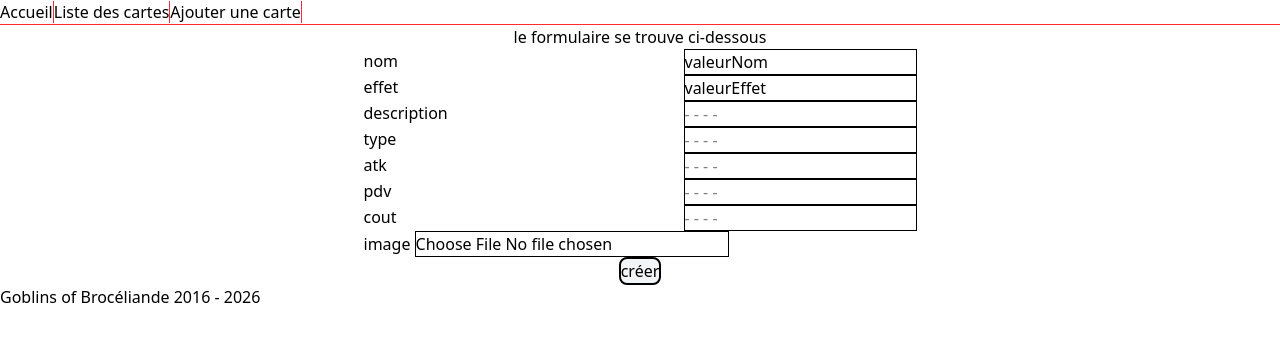
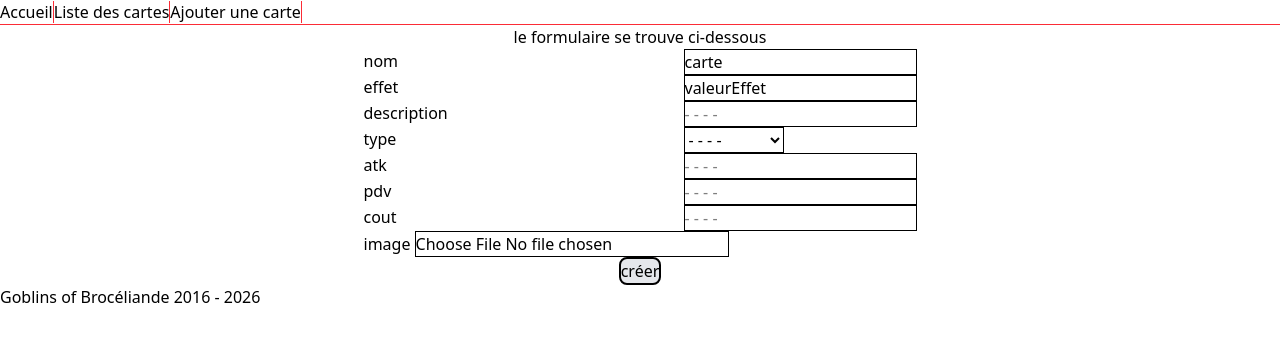
Before and after one commit to NilsGouraud/cardsFront, an Angular app: page /ajouter in a window 1280 px wide. Shown: the top 342 px of the page. Built offline with nearby package versions, Linux system fonts and the light colour scheme.

Commit message:
cannot add a ritual or instant with hp/atk anymore

```diff
--- a/src/app/ajouter.html
+++ b/src/app/ajouter.html
@@ -36,15 +36,42 @@
 
     <label class="flex" for="type"
       ><span class="block w-xs">type</span>
-      <input
+      <select
         id="description"
         class="border-black-500 border-1"
-        type="text"
         formControlName="type"
         placeholder="- - - -"
+      >
+        <option value="">- - - -</option>
+        <option value="créature">créature</option>
+        <option value="éphémère">éphémère</option>
+        <option value="rituel">rituel</option>
+      </select>
+    </label>
+
+    @if (formulaire.value.type === 'éphémère' || formulaire.value.type === 'rituel') {
+      <label class="flex" for=""
+        ><span class="block w-xs text-gray-400">atk</span>
+        <input
+          class="border-gray-400 border-1"
+          type="number"
+          placeholder="- - - -"
+          formControlName="atk"
+          [disabled]="true"
         />
       </label>
 
+      <label class="flex" for=""
+        ><span class="block w-xs text-gray-400">pdv</span>
+        <input
+          class="border-gray-400 border-1"
+          type="number"
+          placeholder="- - - -"
+          formControlName="pdv"
+          [disabled]="true"
+        />
+      </label>
+    } @else {
       <label class="flex" for="atk"
         ><span class="block w-xs">atk</span>
         <input
@@ -66,6 +93,7 @@
           placeholder="- - - -"
         />
       </label>
+    }
 
     <label class="flex" for="cout"
       ><span class="block w-xs">cout</span>
@@ -91,7 +119,7 @@
   <button
     (click)="sendForm()"
     [disabled]="!formulaire.valid"
-    class="hover:cursor-pointer hover:bg-white bg-gray-100 border-2 border-black-500 rounded-lg mx-10"
+    class="transition-all duration-200 hover:cursor-pointer hover:bg-white hover:tracking-wider bg-gray-200 border-2 border-black-500 rounded-lg mx-10"
   >
     créer
   </button>
--- a/src/app/ajouter.ts
+++ b/src/app/ajouter.ts
@@ -9,7 +9,7 @@ import { ReactiveFormsModule } from '@angular/forms';
 })
 export class ajouter {
   formulaire = new FormGroup({
-    nom: new FormControl('valeurNom', Validators.required),
+    nom: new FormControl('carte', Validators.required),
     effet: new FormControl('valeurEffet'),
     description: new FormControl(''),
     type: new FormControl(''),
--- a/src/app/liste.html
+++ b/src/app/liste.html
@@ -1,7 +1,7 @@
 <main class="flex flex-wrap">
   <span>this is dedicated to the list</span>
   @for (c of cards(); track $index) {
-    <article class="m-1 border-1 w-71 h-100 bg-amber-100">
+    <article class="m-1 border-1 w-71 h-100 bg-amber-100" (click)="displayCardInOverlay($event)">
       <div class="flex justify-between w-71 h-7">
         <div class="px-1">{{ c.nom }}</div>
         <div class="px-1">{{ c.cout }}</div>
@@ -14,7 +14,7 @@
         height="200"
         class="object-cover w-71 h-50 ring-1"
       />
-      <div class="ring-1">{{ c.type }}placeholder</div>
+      <div class="ring-1">{{ c.type }}</div>
       <div class="flex flex-col justify-around w-71 h-30 ring-1">
         <div class="">{{ c.effet }}</div>
         <div class="">{{ c.description }}</div>
@@ -24,7 +24,7 @@
         <div></div>
         <div class="flex px-1">
           <div class="">{{ c.atk }}</div>
-          |
+          <span class="whitespace-pre"> | </span>
           <div class="">{{ c.pdv }}</div>
         </div>
       </div>
--- a/src/app/liste.ts
+++ b/src/app/liste.ts
@@ -20,12 +20,18 @@ export class liste {
         console.log(this.cards);
       });
   }
+  async sendUpdateRequest(card: carte) {
+    return await fetch(backEndUrl + 'liste' + '/' + card.id)
+      .then((r) => r.json())
+      .then((r) => console.log(r));
+  }
   async ngOnInit() {
     await this.sendRequest();
     this.cd.detectChanges();
   }
 }
 type carte = {
+  id: string;
   nom: string;
   effet: string;
   description: string;
```
Lines whose indentation alone changed are shown as unchanged.
